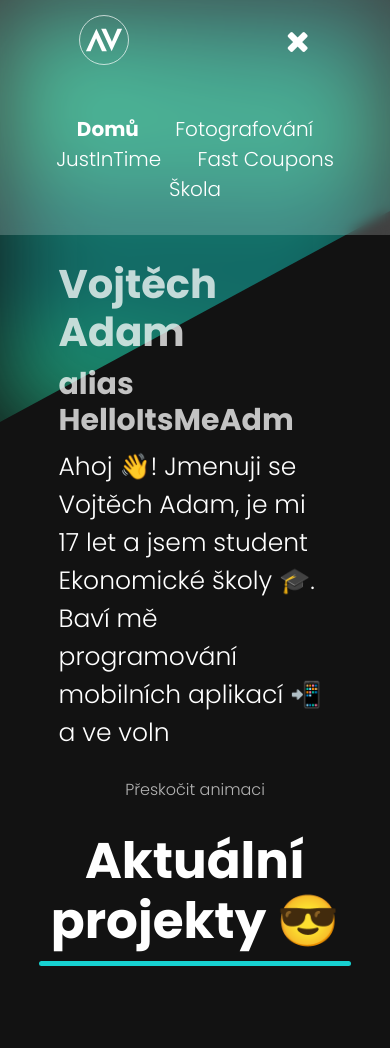
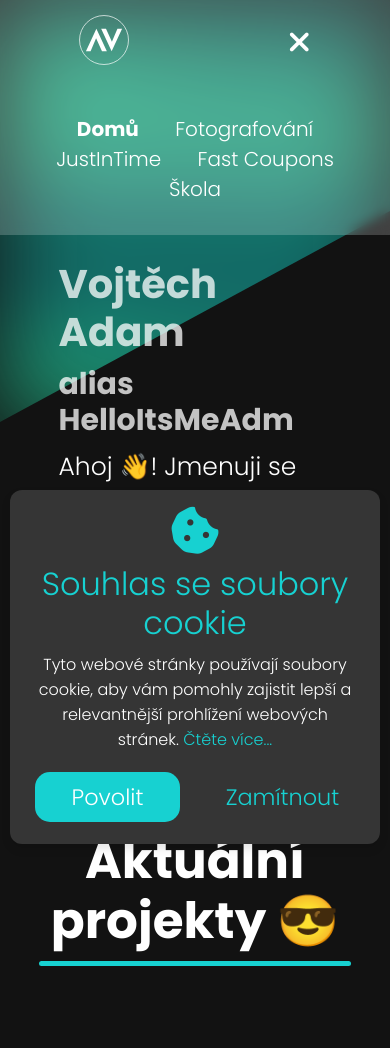
Before and after one commit to HelloItsMeAdm/vojtech-adam.cz, a PHP site: page / in a window 390 px wide. Shown: the top 1048 px of the page. Run offline with PHP 8.4, Linux system fonts and the light colour scheme; some libraries are stand-ins or nearby versions.

Commit message:
Added cookie policy

```diff
--- a/assets/footer.html
+++ b/assets/footer.html
@@ -3,6 +3,37 @@
 </head>
 
 <div class="content">
+    <div class="cookies-wrapper hidden" id="cookies-box">
+        <div class="title-box">
+            <i class="fas fa-cookie-bite"></i>
+            <h3>Souhlas se soubory cookie</h3>
+        </div>
+        <div class="info">
+            <p>Tyto webové stránky používají soubory cookie, aby vám pomohly zajistit lepší a relevantnější prohlížení webových stránek. <a href="https://www.vojtech-adam.cz/cookies"> Čtěte více...</a></p>
+        </div>
+        <div class="buttons">
+            <button class="button" id="acceptBtn">Povolit</button>
+            <button class="button darker" id="dismissBtn">Zamítnout</button>
+        </div>
+    </div>
+    <script>
+        const cookiesBox = document.getElementById('cookies-box');
+        if (localStorage.getItem('cookies') === null) {
+            cookiesBox.classList.remove('hidden');
+        }
+
+        const acceptBtn = document.getElementById('acceptBtn');
+        acceptBtn.addEventListener('click', () => {
+            cookiesBox.classList.add('hidden');
+            localStorage.setItem('cookies', 'accepted');
+        });
+
+        const dismissBtn = document.getElementById('dismissBtn');
+        dismissBtn.addEventListener('click', () => {
+            cookiesBox.classList.add('hidden');
+            localStorage.setItem('cookies', 'dismissed');
+        });
+    </script>
     <div class="about">
         <h2>O mně</h2>
         <p id="about_text_footer"></p>
--- a/css/style.css
+++ b/css/style.css
@@ -5,6 +5,7 @@
     --white: #FFFFFF;
     --dark-white: #B3B3B3;
     --dialog-light-gray: #353535;
+    --color-primary-dark: #14b1b1;
 }
 
 /* Root */
@@ -43,9 +44,6 @@ body::-webkit-scrollbar-thumb:hover {
     font-family: "Poppins", sans-serif;
     text-decoration: none;
     font-weight: 300;
-}
-::selection {
-    background-color: var(--color-primary);
 }
 * a {
     color: var(--white);
@@ -626,6 +624,88 @@ span.bold {
     cursor: pointer;
 }
 
+/* Cookies */
+
+.cookies-wrapper {
+    position: fixed;
+    right: 15px;
+    bottom: 30px;
+    max-width: 345px;
+    width: 100%;
+    background: var(--dialog-light-gray);
+    border-radius: 12px;
+    padding: 15px 25px 22px;
+    transition: all 0.3s ease;
+    box-shadow: 0 5px 10px rgba(0, 0, 0, 0.1);
+}
+.cookies-wrapper.show {
+    right: 20px;
+}
+.cookies-wrapper .title-box {
+    display: flex;
+    align-items: center;
+    column-gap: 15px;
+    color: var(--color-primary);
+}
+.cookies-wrapper .title-box i {
+    font-size: 50px;
+}
+.cookies-wrapper .title-box h3 {
+    font-size: 2rem;
+    font-weight: 500;
+    margin: 0;
+    padding: 10px 0;
+    line-height: 1.2;
+}
+.cookies-wrapper .info {
+    margin-bottom: 20px;
+}
+.cookies-wrapper .info p {
+    font-size: 16px;
+    font-weight: 400;
+    color: var(--white);
+}
+.cookies-wrapper .info p a {
+    color: var(--color-primary);
+    text-decoration: none;
+    transition: all 0.3s ease;
+    font-size: 16px;
+}
+.cookies-wrapper .info p a:hover {
+    color: var(--color-primary-dark);
+}
+.cookies-wrapper .buttons {
+    display: flex;
+    justify-content: space-between;
+    align-items: center;
+    width: 100%;
+}
+.cookies-wrapper .button {
+    width: calc(100% / 2 - 15px);
+    padding: 8px 0;
+    border: none;
+    border-radius: 15px;
+    background-color: var(--color-primary);
+    color: #fff;
+    cursor: pointer;
+    transition: all 0.2s ease;
+    font-size: 1.4rem;
+}
+.cookies-wrapper .button.darker {
+    background-color: transparent;
+    color: var(--color-primary);
+}
+.cookies-wrapper .button:hover {
+    background-color: var(--color-primary-dark);
+}
+.cookies-wrapper .button.darker:hover {
+    color: var(--color-primary-dark);
+    background-color: transparent;
+}
+.cookies-wrapper.hidden {
+    display: none;
+}
+
 /* Media Queries */
 
 @media screen and (max-width: 1000px) {
@@ -769,6 +849,14 @@ span.bold {
     .loading h2 {
         font-size: 1.5rem;
     }
+    .cookies-wrapper {
+        max-width: calc(100vw - 70px);
+        bottom: 0;
+        left: 10px;
+    }
+    .cookies-wrapper .title-box {
+        flex-direction: column;
+    }
 }
 @media screen and (max-width: 280px) {
     .hero .hero-text h1 {
--- a/index.html
+++ b/index.html
@@ -14,7 +14,7 @@
     <link rel="preconnect" href="https://fonts.googleapis.com">
     <link rel="preconnect" href="https://fonts.gstatic.com" crossorigin>
     <link href="https://fonts.googleapis.com/css2?family=Poppins:wght@300;700&display=swap" rel="stylesheet">
-    <link rel="stylesheet" href="https://cdnjs.cloudflare.com/ajax/libs/font-awesome/4.7.0/css/font-awesome.min.css">
+    <script src="https://kit.fontawesome.com/be1f410c2f.js" crossorigin="anonymous"></script>
 </head>
 
 <body>
--- a/js/main.js
+++ b/js/main.js
@@ -233,16 +233,18 @@ function toggleEffects() {
 
 function getUserData(requested) {
     let json = [];
-    let data = sessionStorage.getItem(requested);
-    if (data !== 'undefined' && data !== null && data !== '' && data !== 'null') {
-        json = JSON.parse(data);
+    if (localStorage.getItem('cookies') === 'accepted') {
+        let data = localStorage.getItem(requested);
+        if (data !== 'undefined' && data !== null && data !== '' && data !== 'null') {
+            json = JSON.parse(data);
+        }
+        refreshUserData(requested, json);
     }
-    refreshUserData(requested, json);
     return json;
 }
 
 function refreshUserData(requested, newJson) {
-    sessionStorage.setItem(requested, JSON.stringify(newJson));
+    localStorage.setItem(requested, JSON.stringify(newJson));
 }
 
 function sleep(ms) {
```
Also changed, not shown: cookies.html (added, +71 -0 lines).
